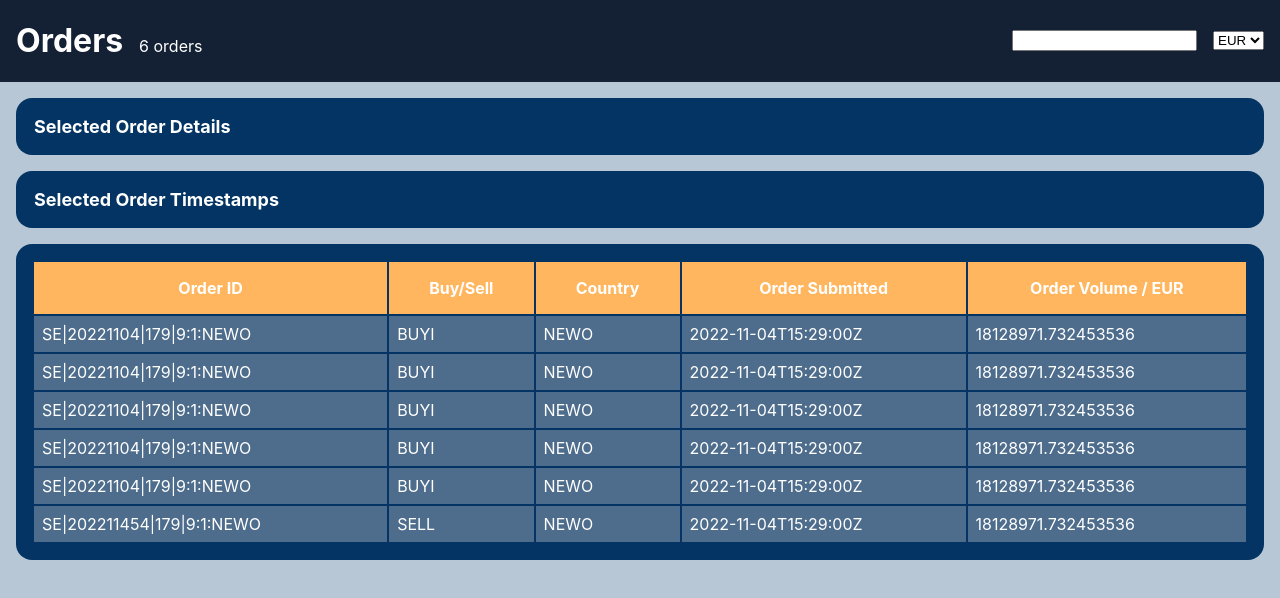
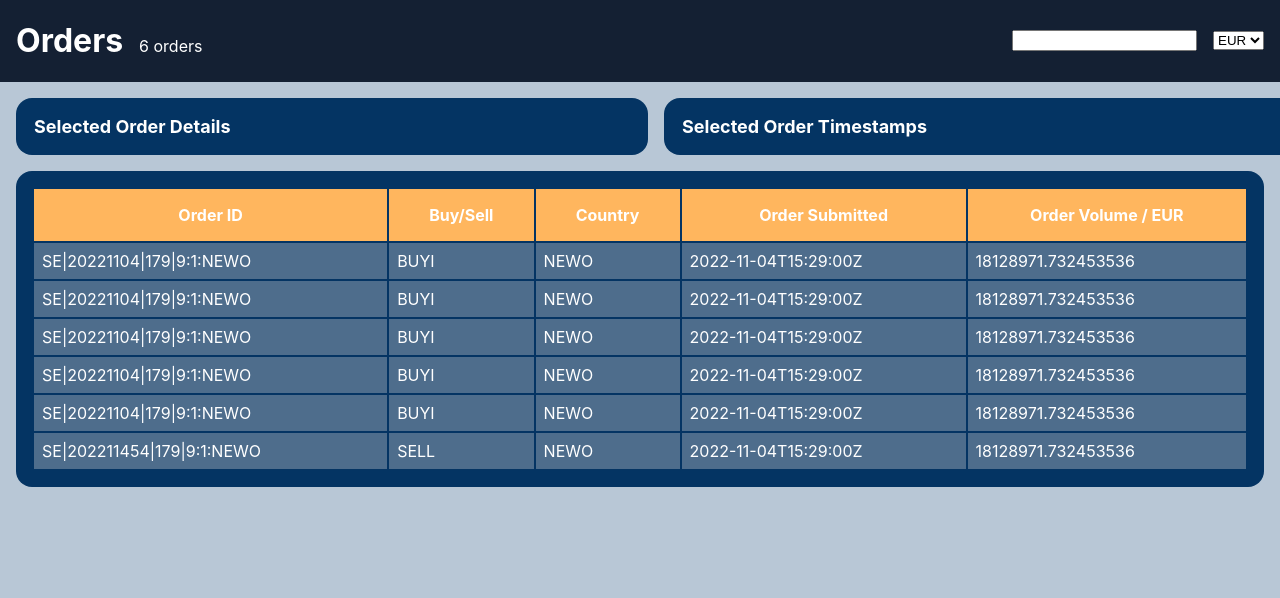
Before and after one commit to ShivamIsHere/assignment-question-1, a React (Create React App) app: page / in a window 1280 px wide. Shown: the top 598 px of the page. Built offline with nearby package versions, Linux system fonts and the light colour scheme.

Commit message:
cart section

```diff
--- a/src/component/card/Card.jsx
+++ b/src/component/card/Card.jsx
@@ -1,4 +1,5 @@
 import styles from "./Card.module.css";
+import List from "../list/List";
 
 const Card = ({ cardData, title }) => {
   if (!cardData) return null;
--- a/src/component/card/Card.module.css
+++ b/src/component/card/Card.module.css
@@ -2,6 +2,7 @@
   background-color: #043463;
   border-radius: 1em;
   color: white;
+  width: 50vw;
 }
 
 .cell {
--- a/src/component/list/List.jsx
+++ b/src/component/list/List.jsx
@@ -1,16 +1,21 @@
 import ListRow from "./ListRow";
 import ListRowCell from "./ListRowCell";
+import React from 'react';
 
 import ListHeader from "./ListHeader";
 import ListHeaderCell from "./ListHeaderCell";
 
 import styles from "./List.module.css";
 
-const List = ({ rows, timestamps , currency , searchText}) => {
+
+const List = ({ rows, timeStamp , currency , searchText, setSelectedOrderDetails, setSelectedOrderTimeStamps}) => {
+
 
   const filteredRows = rows.filter((row) => {
     return row["&id"].toUpperCase().includes(searchText.toUpperCase());
   });
+
+
   console.log("Filtering:", filteredRows);
 
   return (
@@ -27,10 +32,10 @@ const List = ({ rows, timestamps , currency , searchText}) => {
       <tbody>
         {rows.map((row) => {
 
-          const timestamp = timestamps.find(
+          const timestamp = timeStamp.find(
             (orderSubmittedDate) => orderSubmittedDate["&id"] === row["&id"]
           );
-          const orderSubmitted = timestamp
+          const orderSubmitted = timeStamp
             ? timestamp.timestamps.orderSubmitted
             : null;
 
@@ -38,18 +43,42 @@ const List = ({ rows, timestamps , currency , searchText}) => {
           const SearchedElement = filteredRows.includes(row);
           return (
             SearchedElement && (
+
               <ListRow>
-              <ListRowCell>{row["&id"]}</ListRowCell>
+              <ListRowCell  >
+                  <span key={row["&id"]}
+                    onClick={() => {
+                      const orderDetails = {
+                        buySellIndicator: row.executionDetails.buySellIndicator,
+                        orderStatus: row.executionDetails.orderStatus,
+                        orderType: row.executionDetails.orderType,
+                      };
+                      const timeStamps = {
+                        orderReceived: timestamp.timestamps.orderReceived,
+                        orderStatusUpdated: timestamp.timestamps.orderStatusUpdated,
+                        orderSubmitted: timestamp.timestamps.orderSubmitted,
+                      };
+                      console.log(timeStamps);
+                      setSelectedOrderDetails(orderDetails);
+                      setSelectedOrderTimeStamps(timeStamps);
+                    }}
+                  >
+                    {row["&id"]}
+                  </span>
+                </ListRowCell>
               <ListRowCell>{row.executionDetails.buySellIndicator}</ListRowCell>
               <ListRowCell>{row.executionDetails.orderStatus}</ListRowCell>
               <ListRowCell>{orderSubmitted}</ListRowCell>
               <ListRowCell>{row.bestExecutionData.orderVolume[currency]}</ListRowCell>
             </ListRow>
+
             )
           );
         })}
+
       </tbody>
     </table>
+
   );
 };
 
--- a/src/pages/Dashboard.jsx
+++ b/src/pages/Dashboard.jsx
@@ -22,6 +22,8 @@ const Dashboard = () => {
   const [selectedOrderDetails, setSelectedOrderDetails] = useState({});
   // eslint-disable-next-line
   const [selectedOrderTimeStamps, setSelectedOrderTimeStamps] = useState({});
+
+
 
   return (
     <div>
@@ -55,7 +57,7 @@ const Dashboard = () => {
             title="Selected Order Timestamps"
           />
         </div>
-        <List rows={mockData.results} timestamps={timestamps.results} currency={currency} searchText={searchText}/>
+        <List rows={mockData.results} timeStamp={timestamps.results} currency={currency} searchText={searchText} setSelectedOrderDetails={setSelectedOrderDetails} setSelectedOrderTimeStamps={setSelectedOrderTimeStamps} />
       </div>
     </div>
   );
--- a/src/pages/Dashboard.module.css
+++ b/src/pages/Dashboard.module.css
@@ -23,6 +23,7 @@
 
 .section {
   display: flex;
-  flex-direction: column;
+  flex-direction: row;
   gap: 1em;
+  width: 100vw;
 }
```
